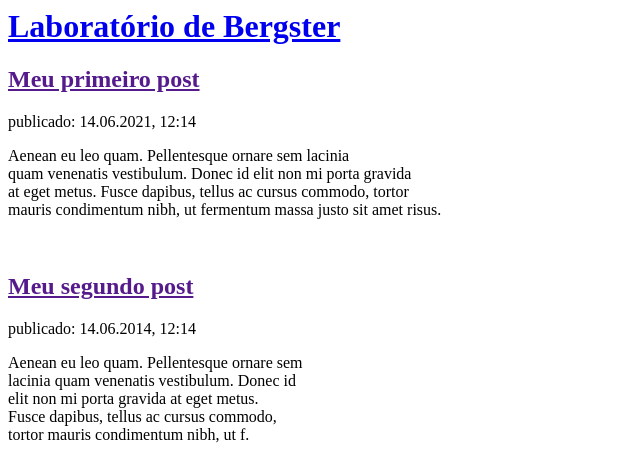
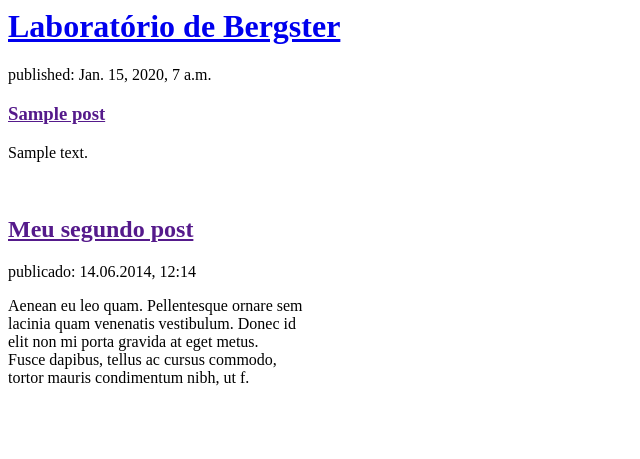
Before and after one commit to AmigoDaLua/my-second-blog, a Django app: page / in a window 1280 px wide. Shown: the top 459 px of the page, without its empty margins (0-640 px from the left). Run offline with Django 3.2, Linux system fonts and the light colour scheme; tables that the repository leaves empty hold one stand-in row (values such as "Sample post").

Commit message:
Modificação em templates para mostrar posts da database

```diff
--- a/blog/templates/blog/post_list.html
+++ b/blog/templates/blog/post_list.html
@@ -7,14 +7,13 @@
             <h1><a href="/">Laboratório de Bergster</a></h1>
         </div>
 
+        {% for post in posts %}
         <div>
-            <h2><a href="">Meu primeiro post</a></h2>
-            <p>publicado: 14.06.2021, 12:14</p>
-            <p>Aenean eu leo quam. Pellentesque ornare sem lacinia <br>
-             quam venenatis vestibulum. Donec id elit non mi porta gravida <br>
-             at eget metus. Fusce dapibus, tellus ac cursus commodo, tortor <br>
-             mauris condimentum nibh, ut fermentum massa justo sit amet risus.</p>
+            <p>published: {{ post.published_date }}</p>
+            <h3><a href=''>{{ post.title }}</a></h3>
+            <p>{{ post.text|linebreaksbr }}</p>
         </div>
+        {% endfor %}
 <br>
         <div>
             <h2><a href="">Meu segundo post</a></h2>
--- a/blog/views.py
+++ b/blog/views.py
@@ -1,4 +1,8 @@
 from django.shortcuts import render
+from django.utils import timezone
+from .models import Post
+
 
 def post_list(request):
-    return render(request, 'blog/post_list.html', {})
+    posts = Post.objects.filter(published_date__lte=timezone.now()).order_by('published_date')
+    return render(request, 'blog/post_list.html', {'posts' : posts})
```
